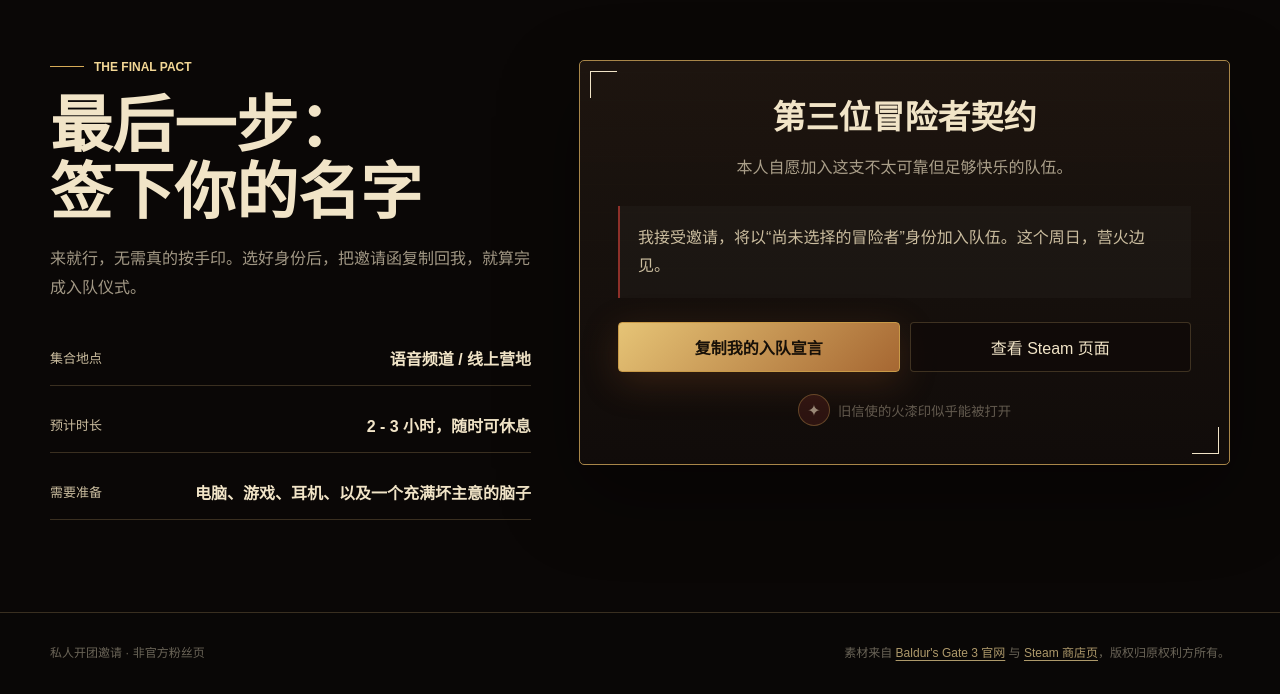
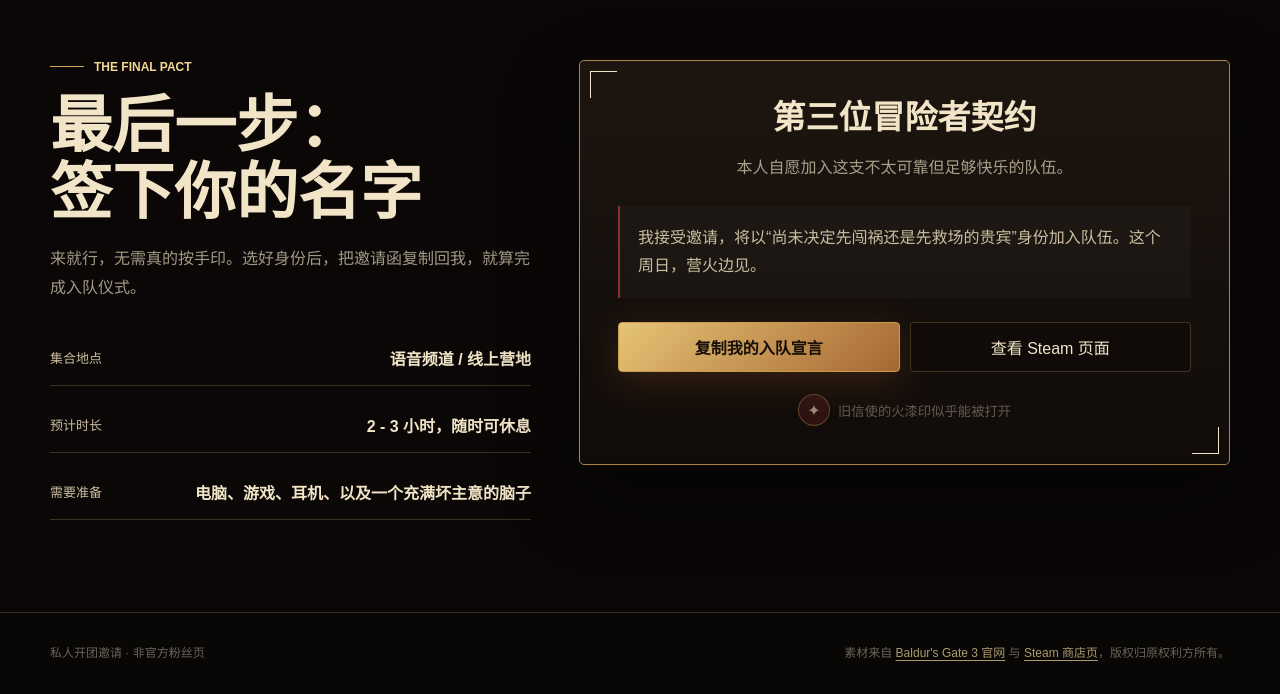
Before and after one commit to weiJing-tang/bgs_invite, a plain HTML site: page index.html in a window 1280 px wide. Shown: the part 3805-4499 px from the top of the page. Drawn offline with Linux system fonts and the light colour scheme.

Commit message:
fix: tweak default contract persona

```diff
--- a/index.html
+++ b/index.html
@@ -578,7 +578,7 @@
         <article class="contract-paper">
           <h3>第三位冒险者契约</h3>
           <p>本人自愿加入这支不太可靠但足够快乐的队伍。</p>
-          <div class="invite-preview" id="invitePreview">我接受邀请，将以“尚未选择的冒险者”身份加入队伍。这个周日，营火边见。</div>
+          <div class="invite-preview" id="invitePreview">我接受邀请，将以“尚未决定先闯祸还是先救场的贵宾”身份加入队伍。这个周日，营火边见。</div>
           <div class="contract-actions">
             <button class="btn btn-primary" id="copyInvite" type="button">复制我的入队宣言</button>
             <a class="btn" href="https://store.steampowered.com/app/1086940/Baldurs_Gate_3/" target="_blank" rel="noreferrer">查看 Steam 页面</a>
@@ -664,7 +664,7 @@
   <div class="toast" id="toast" role="status" aria-live="polite"></div>
 
   <script>
-    const state = { role: "尚未选择的冒险者", roll: null, glyphs: [], sounds: [], digits: [] };
+    const state = { role: "尚未决定先闯祸还是先救场的贵宾", roll: null, glyphs: [], sounds: [], digits: [] };
     const fortunes = [
       "大失败：骰子一头栽进墨水瓶，但招募官只把你袖口判成了入队印章。",
       "检定未过：营地书记官一边摇头一边盖章，批语是“此人离谱，但必须带上”。",
```
